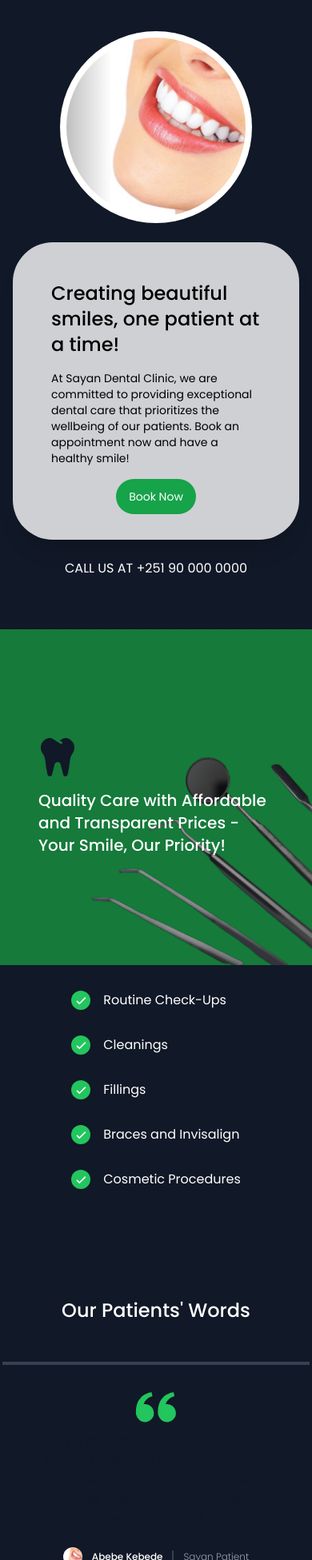
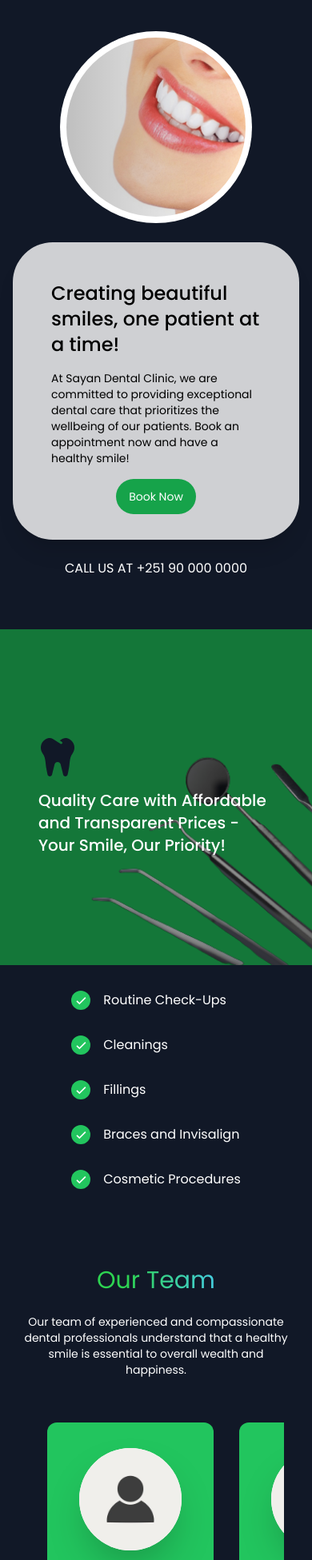
Before and after one commit to redi-b/dental-web, a Next.js app: page / in a window 390 px wide. Shown: the part 49-2000 px from the top of the page at 80% size. Built offline with nearby package versions, Linux system fonts and the light colour scheme.

Commit message:
image cleanup, design changes

```diff
--- a/src/app/page.tsx
+++ b/src/app/page.tsx
@@ -12,8 +12,8 @@
       <NavBar home />
       <Header />
       <Info />
+      <Team />
       <Testimonial />
-      <Team />
       <ServicesOverview />
       <Footer />
     </>
--- a/src/components/DoctorInfo.tsx
+++ b/src/components/DoctorInfo.tsx
@@ -8,7 +8,7 @@
 
 const DoctorInfo = ({ name, specialty, imgSrc }: DoctorInfoProps) => {
   return (
-    <div className="flex flex-col items-center gap-4 justify-evenly">
+    <div className="flex flex-col items-center gap-4 justify-evenly bg-green-500 py-8 px-10 rounded-xl">
       <div className="relative bg-white shadow-2xl w-44 h-44 lg:w-32 lg:h-32 rounded-full overflow-hidden">
         <Image src={imgSrc} alt="Profile" fill className="object-cover" />
       </div>
--- a/src/components/Footer.tsx
+++ b/src/components/Footer.tsx
@@ -11,8 +11,8 @@
 
 const Footer = () => {
   return (
-    <footer className="flex items-center justify-center bg-secondary-dark text-secondary-fg text-md w-full pt-6">
-      <div className="flex md:flex-col md:items-center items-start justify-around w-fit min-md:w-full gap-4 md:p-2">
+    <footer className="flex items-center justify-center w-full pt-6 mt-8 bg-secondary-dark text-secondary-fg text-md">
+      <div className="flex items-start justify-around gap-4 md:flex-col md:items-center w-fit min-md:w-full md:p-2">
         <div className="footer-section-1">
           <h1 className="text-base font-bold text-gray-50">
             Working hours (local time)
@@ -35,11 +35,11 @@
               <span>Closed</span>
             </p>
           </div>
-          <div className="flex flex-col items-start w-fit justify-center gap-4 my-8">
+          <div className="flex flex-col items-start justify-center gap-4 my-8 w-fit">
             <h1 className="text-base font-bold text-gray-50">
               Find us on Social Media
             </h1>
-            <div className="flex min-md:self-center gap-2">
+            <div className="flex gap-2 min-md:self-center">
               <SocialMediaIcon style={{ background: "#3b5998" }} link="https://facebook.com">
                 <FaFacebookF />
               </SocialMediaIcon>
@@ -66,7 +66,7 @@
             </div>
           </div>
         </div>
-        <div className="links self-start">
+        <div className="self-start links">
           <h1 className="text-base font-bold text-gray-50">Quick Links</h1>
           <div className="flex flex-col gap-4 my-4 text-sm">
             <a href="" className="hover:text-green-500">
--- a/src/components/ServiceCard.tsx
+++ b/src/components/ServiceCard.tsx
@@ -9,16 +9,16 @@
 
 const ServiceCard = ({ title, info, imgSrc, link }: ServiceCardProps) => {
   return (
-    <div className="w-full max-w-xs mx-8 overflow-hidden text-black bg-white rounded-md shadow-lg">
+    <div className="w-full max-w-xs sm:w-[280px] mx-8 overflow-hidden text-black bg-white rounded-md shadow-lg">
       <div className="relative h-48">
         <Image src={imgSrc} alt="" fill className="object-cover" />
       </div>
-      <div className="flex flex-col px-6 py-4 gap-2">
-        <div className="text-xl font-medium">{title}</div>
-        <p className="text-base text-gray-700">{info}</p>
+      <div className="flex flex-col px-6 py-4 gap-2 sm:gap-0.5">
+        <div className="px-0.5 text-xl sm:text-lg font-medium">{title}</div>
+        <p className="px-0.5 text-base sm:text-sm text-gray-700">{info}</p>
         <a
           href={link}
-          className="mt-2 px-4 py-3 w-fit text-sm font-medium text-gray-700 transition-all bg-gray-200 rounded-full hover:bg-green-500 hover:text-gray-50"
+          className="mt-2 px-4 py-3 w-fit text-sm sm:text-xs font-medium text-gray-700 transition-all bg-gray-200 rounded-full hover:bg-green-500 hover:text-gray-50"
         >
           Learn more
         </a>
--- a/src/constants/constants.ts
+++ b/src/constants/constants.ts
@@ -37,3 +37,14 @@
     },
   },
 ];
+
+export const Doctors = [{ name: "", specialty: "" }];
+
+export const Services = [
+  { service: "Service 1", info: "Service 1 Info", image: "/smile.jpg" },
+  { service: "Service 2", info: "Service 2 Info", image: "/smile.jpg" },
+  { service: "Service 3", info: "Service 3 Info", image: "/smile.jpg" },
+  { service: "Service 4", info: "Service 4 Info", image: "/smile.jpg" },
+  { service: "Service 5", info: "Service 5 Info", image: "/smile.jpg" },
+  { service: "Service 6", info: "Service 6 Info", image: "/smile.jpg" },
+];
--- a/src/sections/Header.tsx
+++ b/src/sections/Header.tsx
@@ -1,3 +1,5 @@
+import Image from "next/image";
+
 const Header = () => {
   return (
     <div className="grid grid-cols-[40%_60%] lg:grid-cols-1 lg:py-16">
@@ -14,13 +16,21 @@
         <div></div>
         <div className="w-full">
           <div className="p-2 mx-auto bg-white rounded-full w-fit min-lg:hidden">
-            <div
-              className="w-64 h-64 bg-white bg-center bg-no-repeat bg-cover rounded-full md:w-56 md:h-56"
-              style={{
-                backgroundImage:
-                  "linear-gradient(to left , #00000000 75%, #00000040 100%), url('/smile-2.png')",
-              }}
-            ></div>
+            <div className="relative w-64 h-64 overflow-hidden bg-white rounded-full md:w-56 md:h-56">
+              <Image
+                src="/smile-2.png"
+                alt=""
+                fill
+                className="object-cover object-center"
+              />
+              <div
+                className="absolute w-full h-full"
+                style={{
+                  background:
+                    "linear-gradient(to left, #00000000 0%, #00000040 100%)",
+                }}
+              ></div>
+            </div>
           </div>
         </div>
         <div className="relative flex flex-col gap-4 self-end lg:self-start h-fit rounded-[80px] md:rounded-[50px] px-12 py-8 pt-12 mx-4 max-w-lg bg-white/80 text-black shadow-xl backdrop-blur-md">
--- a/src/sections/Info.tsx
+++ b/src/sections/Info.tsx
@@ -1,5 +1,6 @@
 import { FaTooth } from "react-icons/fa";
 import { BiCheck } from "react-icons/bi";
+import Image from "next/image";
 
 const Info = () => {
   const checkIconClass =
@@ -8,12 +9,12 @@
   return (
     <section className="flex sm:flex-col justify-between h-[90vh] lg:h-[75vh] sm:h-auto w-full">
       <div
-        className="flex items-center justify-center w-full bg-primary-green min-h-[420px] bg-cover bg-center"
-        style={{
-          backgroundImage:
-            "linear-gradient(to bottom , #00000061 0%, #00000061 100%), url('/tools.png')",
-        }}
+        className="relative overflow-hidden flex items-center justify-center w-full bg-primary-green min-h-[420px] bg-cover bg-center"
       >
+        <div className="absolute bottom-0 w-full h-full">
+          <Image src="/tools.png" alt="" fill className="object-cover object-center"/>
+        </div>
+        <div className="absolute w-full h-full bg-black/40"></div>
         <div className="relative flex flex-col items-start gap-4 px-20 py-8 xs:px-12 md:px-16">
           <span className="text-6xl text-gray-900 lg:text-5xl">
             <FaTooth />
--- a/src/sections/ServicesOverview.tsx
+++ b/src/sections/ServicesOverview.tsx
@@ -2,10 +2,11 @@
 
 const ServicesOverview = () => {
   return (
-    <div className="grid items-start grid-cols-3 gap-8 px-12 m-8 md:grid-cols-2 sm:grid-cols-1 justify-items-center md:px-4">
-      <h1 className="text-4xl md:text-3xl font-medium text-center text-white col-span-full">
-        Services <br /> Overview
+    <div className="flex flex-col items-center justify-center gap-6 px-12 pt-16">
+      <h1 className="text-4xl text-center md:text-3xl text-default-gradient">
+        Services Overview
       </h1>
+      <div className="grid items-start w-full grid-cols-3 gap-4 px-8 md:grid-cols-2 sm:grid-cols-1 justify-items-center md:px-4">
         <ServiceCard
           title="Service"
           info="Service Info"
@@ -37,6 +38,7 @@
           link=""
         />
       </div>
+    </div>
   );
 };
 
--- a/src/sections/Team.tsx
+++ b/src/sections/Team.tsx
@@ -3,16 +3,18 @@
 
 const Team = () => {
   return (
-    <div className="flex w-full px-12 py-16 overflow-hidden sm:px-6">
-      <div className="flex flex-col items-center justify-center gap-12 mx-auto md:gap-6">
-        <h1 className="max-w-4xl text-3xl text-center lg:max-w-3xl sm:max-w-lg lg:text-2xl sm:text-lg">
+    <div className="flex w-full px-12 pt-16 overflow-hidden sm:px-6">
+      <div className="flex flex-col items-center justify-center gap-6 mx-auto md:gap-6">
+        <h1 className="text-4xl text-default-gradient md:text-3xl">Our Team</h1>
+        <p className="max-w-3xl text-lg text-center lg:max-w-xl sm:max-w-lg sm:text-sm">
           Our team of experienced and compassionate dental professionals
           understand that a healthy smile is essential to overall wealth and
           happiness.
-        </h1>
+        </p>
         <div
-          className="grid items-start grid-flow-col grid-rows-1 gap-16 px-12 py-16 overflow-x-auto \
-                   bg-green-500 shadow-2xl sm:max-w-xs md:px-6 md:py-8 h-fit lg:gap-8 rounded-3xl"
+          id="scrollbar"
+          className="grid items-start grid-flow-col grid-rows-1 gap-16 px-12 py-6 overflow-x-auto \
+                   max-w-6xl sm:max-w-xs md:px-6 md:py-8 h-fit lg:gap-8 rounded-3xl"
         >
           <DoctorInfo
             name="Dr. Abebe Kebede"
--- a/src/sections/Testimonial.tsx
+++ b/src/sections/Testimonial.tsx
@@ -3,8 +3,8 @@
 const Testimonial = () => {
   return (
     <section className="pt-16 flex flex-col gap-12 items-center my-10">
-        <h1 className="text-4xl md:text-2xl font-medium">Our Patients' Words</h1>
-      <div className="px-4 py-6 max-w-5xl sm:max-w-sm mx-auto text-center border-y-4 border-y-gray-700">
+        <h1 className="text-4xl md:text-3xl text-default-gradient">Our Patients' Words</h1>
+      <div className="px-4 py-6 max-w-5xl lg:max-w-3xl md:max-w-xl sm:max-w-sm mx-auto text-center border-y-4 border-y-gray-700">
         <figure className="mx-auto">
           <span className="flex justify-center text-6xl text-primary-green">
             <BiSolidQuoteAltLeft />
--- a/src/styles/globals.css
+++ b/src/styles/globals.css
@@ -5,6 +5,12 @@
 @layer components {
   .nav-margin {
     @apply mt-[72px] md:mt-[64px];
+  }
+}
+
+@layer utilities {
+  .text-default-gradient {
+    @apply text-transparent bg-clip-text bg-gradient-to-r from-[#2dd451] from-25% to-[#45cddf];
   }
 }
 
--- a/src/styles/team.css
+++ b/src/styles/team.css
@@ -1,7 +1,5 @@
 /* width */
 #scrollbar::-webkit-scrollbar {
-    width: 80%;
-    margin: 12px;
     height: 4px;
     border-radius: 8px;
 }
@@ -14,11 +12,11 @@
 
 /* Handle */
 #scrollbar::-webkit-scrollbar-thumb {
-    background: #168b96;
+    background: #22c55e;
     border-radius: 8px;
 }
 
 /* Handle on hover */
 #scrollbar::-webkit-scrollbar-thumb:hover {
-    background: #186369;
+    background: #16a34a;
 }
```
Lines whose indentation alone changed are shown as unchanged.
